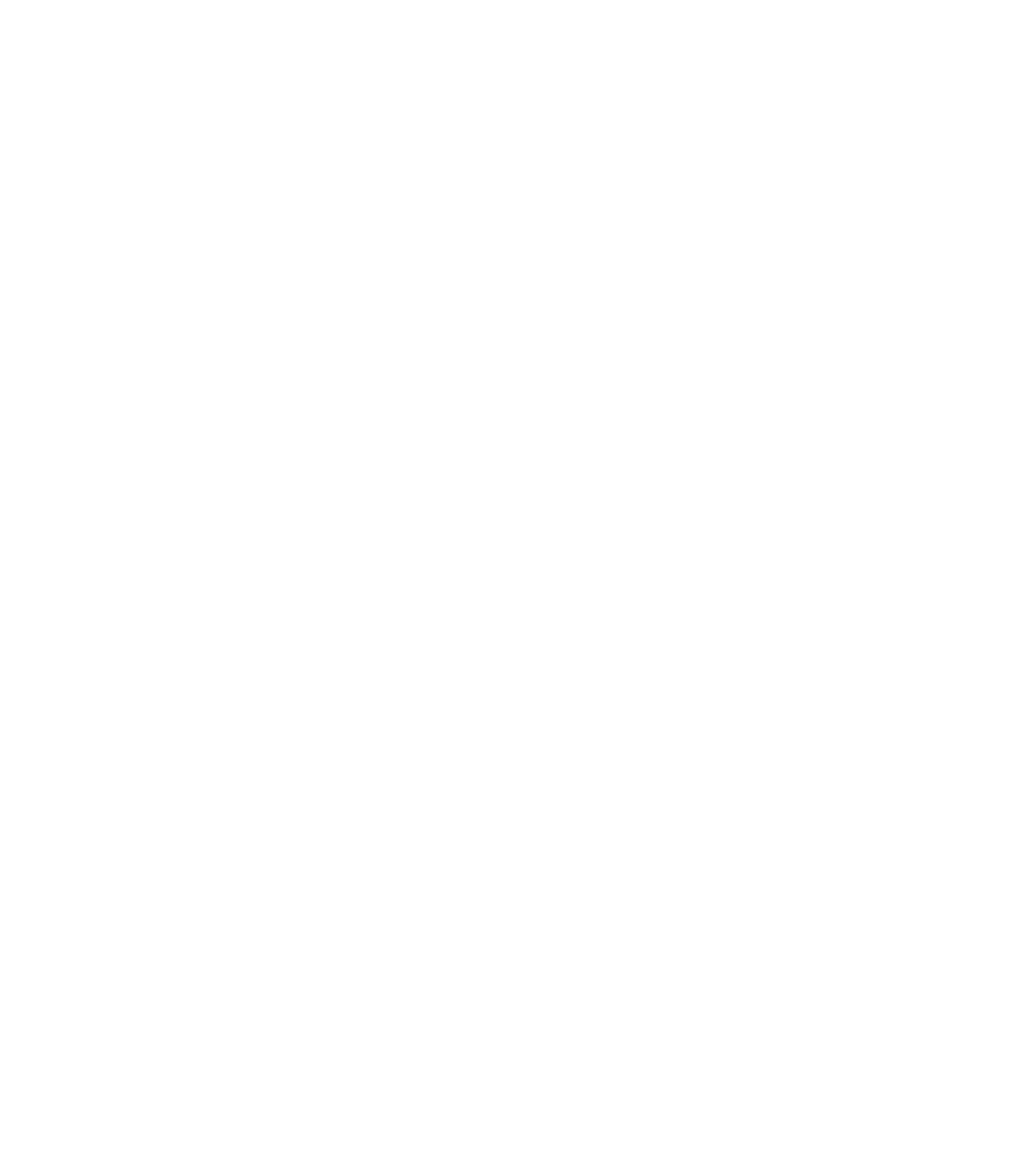
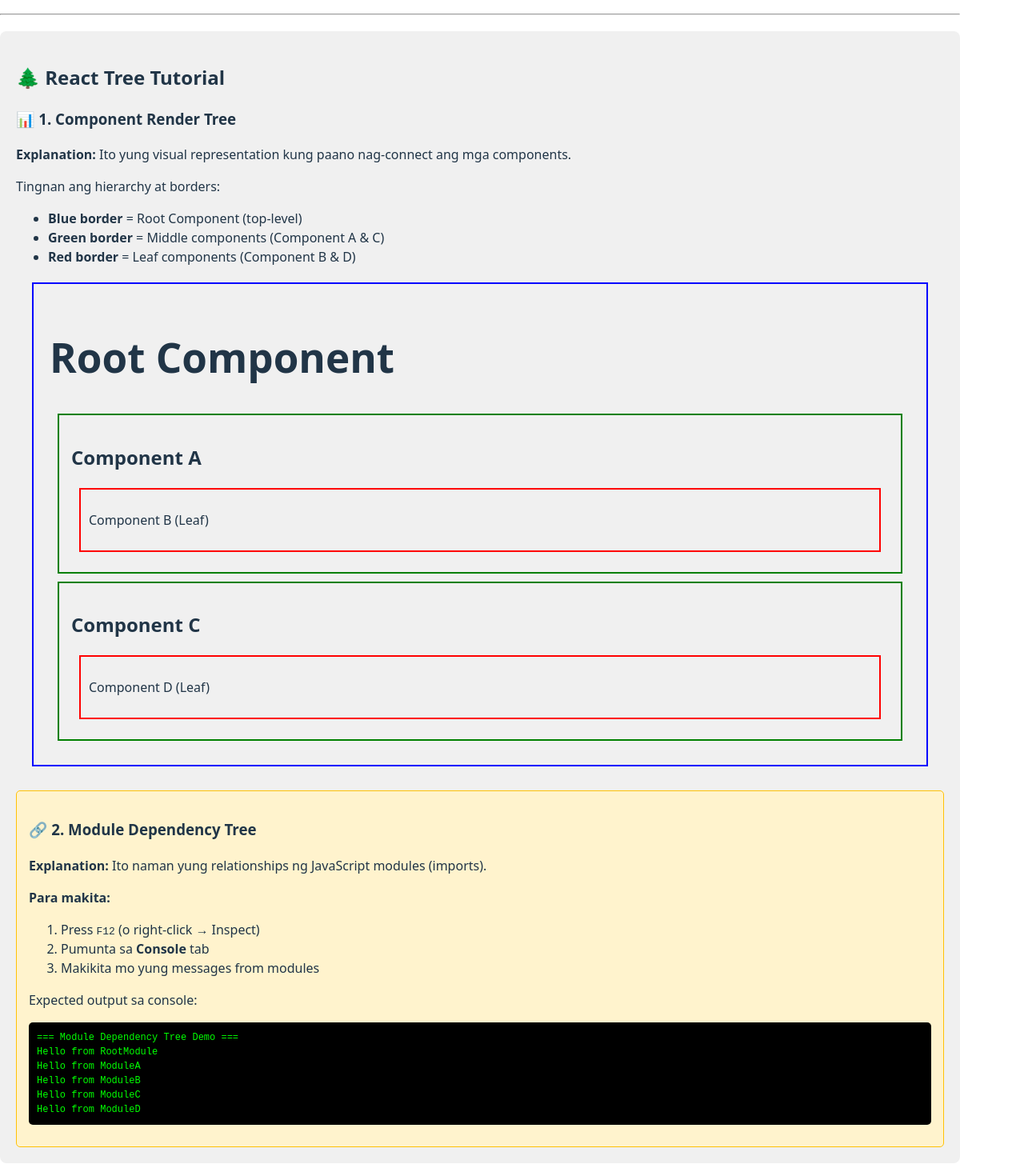
Before and after one commit to thealiane09/appdev1, a React (Vite) app in the folder react-describing-ui/: page / in a window 1280 px wide. Shown: the part 3720-5190 px from the top of the page at 80% size. Before the commit the page ends 3737 px from the top, so only its background shows below. Built offline with nearby package versions, Linux system fonts and the light colour scheme.

Commit message:
Done with why understanding your UI as trees is useful

```diff
--- a/react-describing-ui/src/App.jsx
+++ b/react-describing-ui/src/App.jsx
@@ -1,11 +1,19 @@
+import { useEffect } from 'react';
 import Gallery from './Gallery.jsx';
 import TodoList from './TodoList.jsx';
 import TodoList2 from './TodoList2.jsx';
 import PackingList from './PackingList.jsx';
 import List from './List.jsx';
 import TeaSet from './TeaSet.jsx';
+import RootComponent from './components/RootComponent.jsx';
+import { rootGreet } from './modules/RootModule.js';
 
 export default function App() {
+  useEffect(() => {
+    console.log('=== Module Dependency Tree Demo ===');
+    rootGreet();
+  }, []);
+
   return (
     <div>
       <h1>Welcome to My React App</h1>
@@ -20,6 +28,59 @@
       <List />
       <hr />
       <TeaSet />
+      <hr />
+
+      <section style={{
+        backgroundColor: '#f0f0f0',
+        padding: '20px',
+        margin: '20px 0',
+        borderRadius: '8px'
+      }}>
+        <h2>🌲 React Tree Tutorial</h2>
+
+        <div style={{ marginBottom: '30px' }}>
+          <h3>📊 1. Component Render Tree</h3>
+          <p><strong>Explanation:</strong> Ito yung visual representation kung paano nag-connect ang mga components.</p>
+          <p>Tingnan ang hierarchy at borders:</p>
+          <ul>
+            <li><strong>Blue border</strong> = Root Component (top-level)</li>
+            <li><strong>Green border</strong> = Middle components (Component A & C)</li>
+            <li><strong>Red border</strong> = Leaf components (Component B & D)</li>
+          </ul>
+          <RootComponent />
+        </div>
+
+        <div style={{
+          backgroundColor: '#fff3cd',
+          padding: '15px',
+          borderRadius: '5px',
+          border: '1px solid #ffc107'
+        }}>
+          <h3>🔗 2. Module Dependency Tree</h3>
+          <p><strong>Explanation:</strong> Ito naman yung relationships ng JavaScript modules (imports).</p>
+          <p><strong>Para makita:</strong></p>
+          <ol>
+            <li>Press <kbd>F12</kbd> (o right-click → Inspect)</li>
+            <li>Pumunta sa <strong>Console</strong> tab</li>
+            <li>Makikita mo yung messages from modules</li>
+          </ol>
+          <p>Expected output sa console:</p>
+          <pre style={{
+            backgroundColor: '#000',
+            color: '#0f0',
+            padding: '10px',
+            borderRadius: '5px',
+            fontSize: '12px'
+          }}>
+{`=== Module Dependency Tree Demo ===
+Hello from RootModule
+Hello from ModuleA
+Hello from ModuleB
+Hello from ModuleC
+Hello from ModuleD`}
+          </pre>
+        </div>
+      </section>
     </div>
   );
 }
--- /dev/null
+++ b/react-describing-ui/src/components/ComponentA.jsx
@@ -0,0 +1,12 @@
+import ComponentB from './ComponentB';
+
+function ComponentA() {
+  return (
+    <div style={{ padding: '15px', border: '2px solid green', margin: '10px' }}>
+      <h2>Component A</h2>
+      <ComponentB />
+    </div>
+  );
+}
+
+export default ComponentA;
--- /dev/null
+++ b/react-describing-ui/src/components/ComponentB.jsx
@@ -0,0 +1,9 @@
+function ComponentB() {
+  return (
+    <div style={{ padding: '10px', border: '2px solid red', margin: '10px' }}>
+      <p>Component B (Leaf)</p>
+    </div>
+  );
+}
+
+export default ComponentB;
--- /dev/null
+++ b/react-describing-ui/src/components/ComponentC.jsx
@@ -0,0 +1,12 @@
+import ComponentD from './ComponentD';
+
+function ComponentC() {
+  return (
+    <div style={{ padding: '15px', border: '2px solid green', margin: '10px' }}>
+      <h2>Component C</h2>
+      <ComponentD />
+    </div>
+  );
+}
+
+export default ComponentC;
--- /dev/null
+++ b/react-describing-ui/src/components/ComponentD.jsx
@@ -0,0 +1,9 @@
+function ComponentD() {
+  return (
+    <div style={{ padding: '10px', border: '2px solid red', margin: '10px' }}>
+      <p>Component D (Leaf)</p>
+    </div>
+  );
+}
+
+export default ComponentD;
--- /dev/null
+++ b/react-describing-ui/src/components/RootComponent.jsx
@@ -0,0 +1,14 @@
+import ComponentA from './ComponentA';
+import ComponentC from './ComponentC';
+
+function RootComponent() {
+  return (
+    <div style={{ padding: '20px', border: '2px solid blue', margin: '20px' }}>
+      <h1>Root Component</h1>
+      <ComponentA />
+      <ComponentC />
+    </div>
+  );
+}
+
+export default RootComponent;
--- /dev/null
+++ b/react-describing-ui/src/modules/ModuleA.js
@@ -0,0 +1,3 @@
+export function greetA() {
+  console.log('Hello from ModuleA');
+}
--- /dev/null
+++ b/react-describing-ui/src/modules/ModuleB.js
@@ -0,0 +1,3 @@
+export function greetB() {
+  console.log('Hello from ModuleB');
+}
--- /dev/null
+++ b/react-describing-ui/src/modules/ModuleC.js
@@ -0,0 +1,6 @@
+import { greetD } from './ModuleD.js';
+
+export function greetC() {
+  console.log('Hello from ModuleC');
+  greetD();
+}
--- /dev/null
+++ b/react-describing-ui/src/modules/ModuleD.js
@@ -0,0 +1,3 @@
+export function greetD() {
+  console.log('Hello from ModuleD');
+}
--- /dev/null
+++ b/react-describing-ui/src/modules/RootModule.js
@@ -0,0 +1,10 @@
+import { greetA } from './ModuleA.js';
+import { greetB } from './ModuleB.js';
+import { greetC } from './ModuleC.js';
+
+export function rootGreet() {
+  console.log('Hello from RootModule');
+  greetA();
+  greetB();
+  greetC();
+}
```
